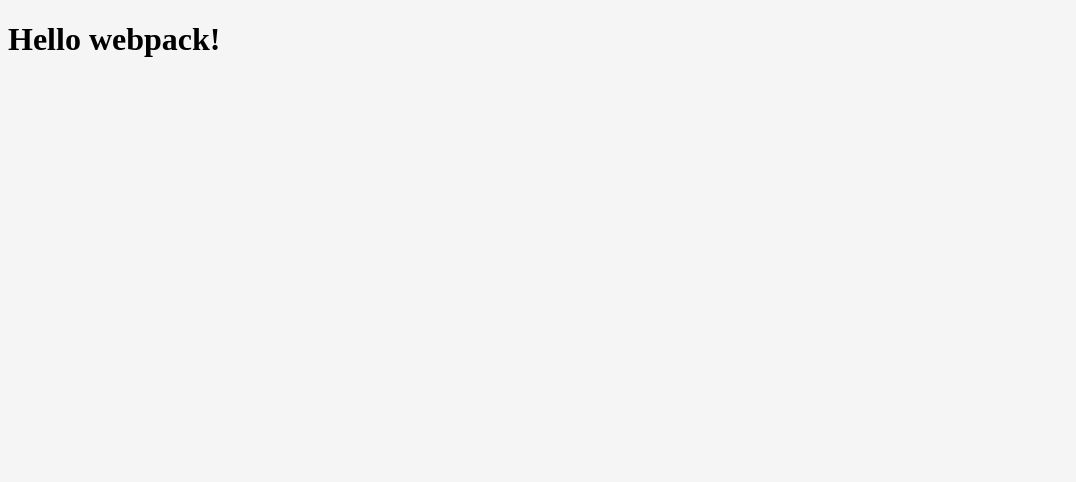
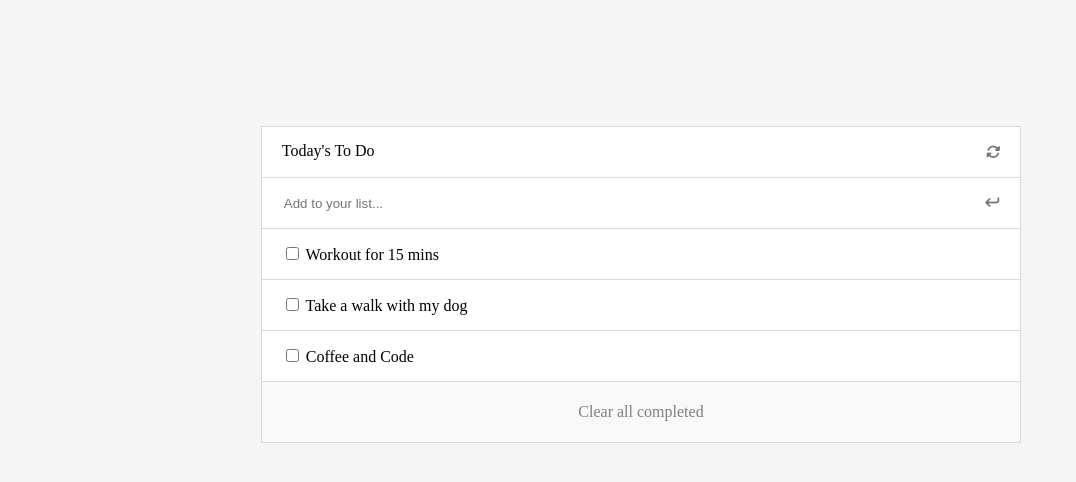
Before and after one commit to anbehindY/To-do-List, a website built with webpack: page dist/index.html in a window 1280 px wide. Shown: the whole page, without its empty margins (0-1076 px from the left). Built offline with nearby package versions, Linux system fonts and the light colour scheme.

Commit message:
Update the output code

```diff
--- a/dist/index.html
+++ b/dist/index.html
@@ -4,8 +4,21 @@
     <meta charset="UTF-8">
     <meta name="viewport" content="width=device-width, initial-scale=1.0">
     <title>Asset Management</title>
+    <script src="https://kit.fontawesome.com/ce489bc768.js" crossorigin="anonymous"></script>
 <script defer src="bundle.js"></script></head>
 <body>
-    <h1>Hello webpack!</h1>
+    <div class="container">
+            <div class="listItems">
+                <p>Today's To Do</p>
+                <div class="refresh"><i class="fa-solid fa-rotate fa-sm"></i></div>
+            </div>
+            <div class="listItems">
+                <input type="text" placeholder="Add to your list...">
+                <div class="enter"><i class="fa-solid fa-arrow-turn-down fa-rotate-90 fa-sm"></i></div>
+            </div>
+            <div class="tasks">
+            </div>
+        <div class="clear">Clear all completed</div>
+    </div>
 </body>
 </html>
```
Also changed, not shown: dist/bundle.js (+5 -49 lines).
